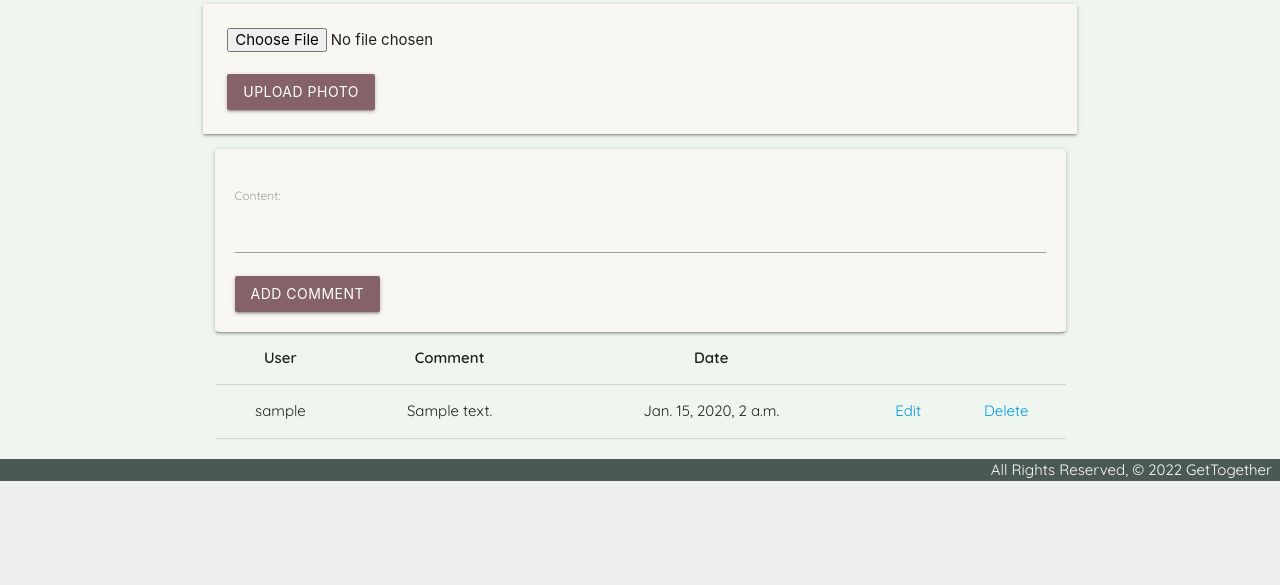
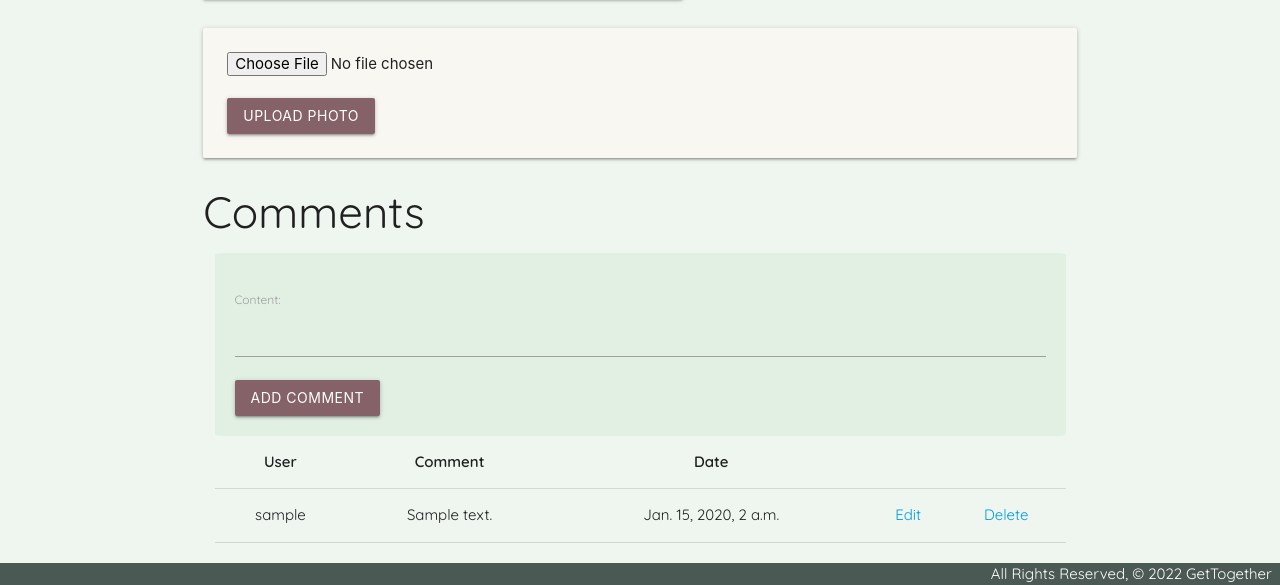
Before and after one commit to kailahk/project-3, a Django app: page /events/1/ in a window 1280 px wide. Shown: the part 895-1480 px from the top of the page. Before the commit the page ends 1376 px from the top, so only its background shows below. Run offline with Django 4.2, Linux system fonts and the light colour scheme; a user stored in the database is signed in; tables that the repository leaves empty hold one stand-in row (values such as "Sample post").

Commit message:
photo sizing on event details page

```diff
--- a/main_app/static/css/style.css
+++ b/main_app/static/css/style.css
@@ -41,7 +41,7 @@ form {
 }
 
 .btn:hover {
-  background-color: #70877F;
+  background-color: #4A5954;
 }
 
 .card .card-title {
@@ -77,3 +77,11 @@ input > #file-upload-button {
     transition: background-color .2s ease-out;
     cursor: pointer;
 }
+
+form.comment-form {
+  background-color: #bcdcc13e;
+}
+
+img.card-panel {
+  width: 60vmin;
+}
--- a/main_app/templates/events/detail.html
+++ b/main_app/templates/events/detail.html
@@ -23,7 +23,7 @@
       </div>
     </div>
     {% for photo in event.photo_set.all %}
-    <img class="responsive-img card-panel" src="{{photo.url}}">
+    <img class="responsive-img card-panel" src="{{photo.url}}">&nbsp;&nbsp;&nbsp;&nbsp;
     {% empty %}
     <div class="card-panel center-align">No Photos Uploaded</div>
     {% endfor %}
@@ -34,9 +34,10 @@
       <button type="submit" class="btn">Upload Photo</button>
     </form>
     <!-- Add Comment -->
+    <h3>Comments</h3>
     <div class="col s12">
       {% if user.is_authenticated %}
-      <form class="z-depth-1" action="{% url 'add_comment' event.id %}" method="POST">
+      <form class="comment-form" action="{% url 'add_comment' event.id %}" method="POST">
         {% csrf_token %}
         {{ comment_form.as_p }}
         <input type="submit" class="btn" value="Add Comment">
```
